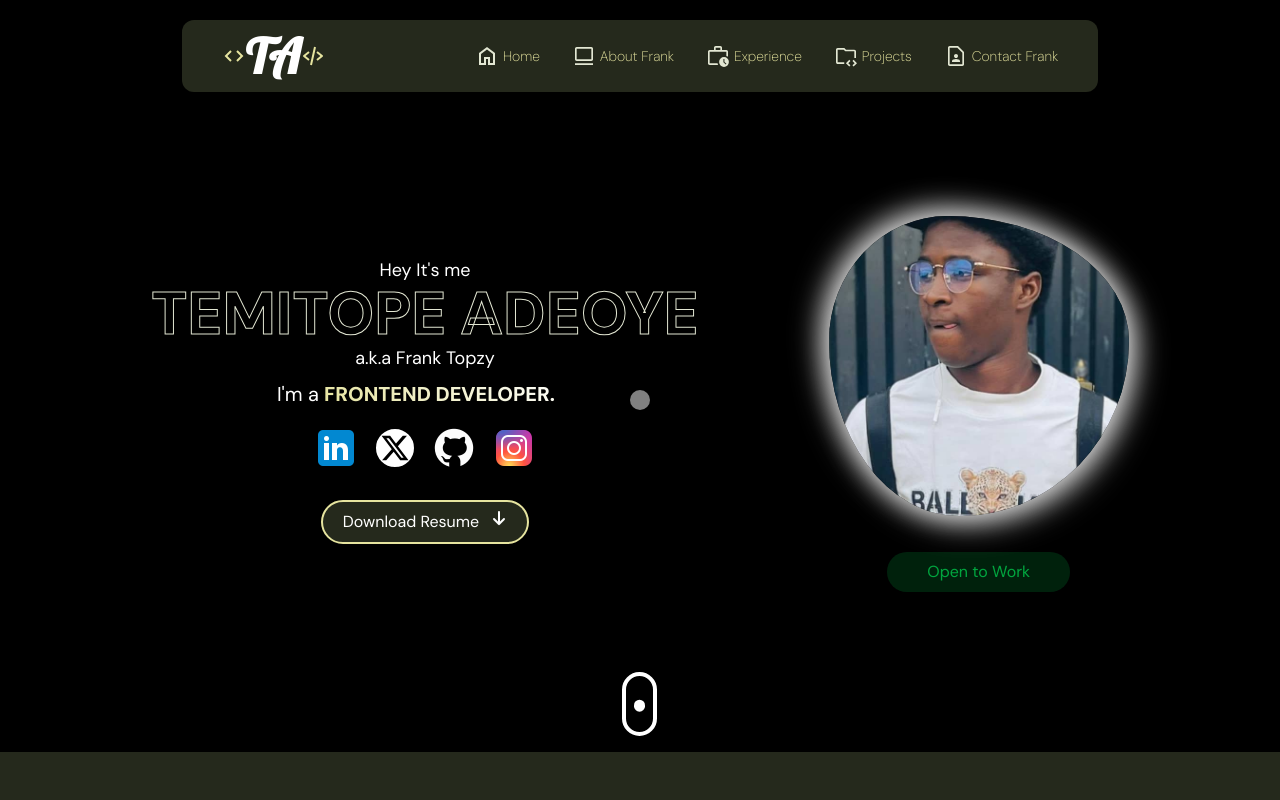
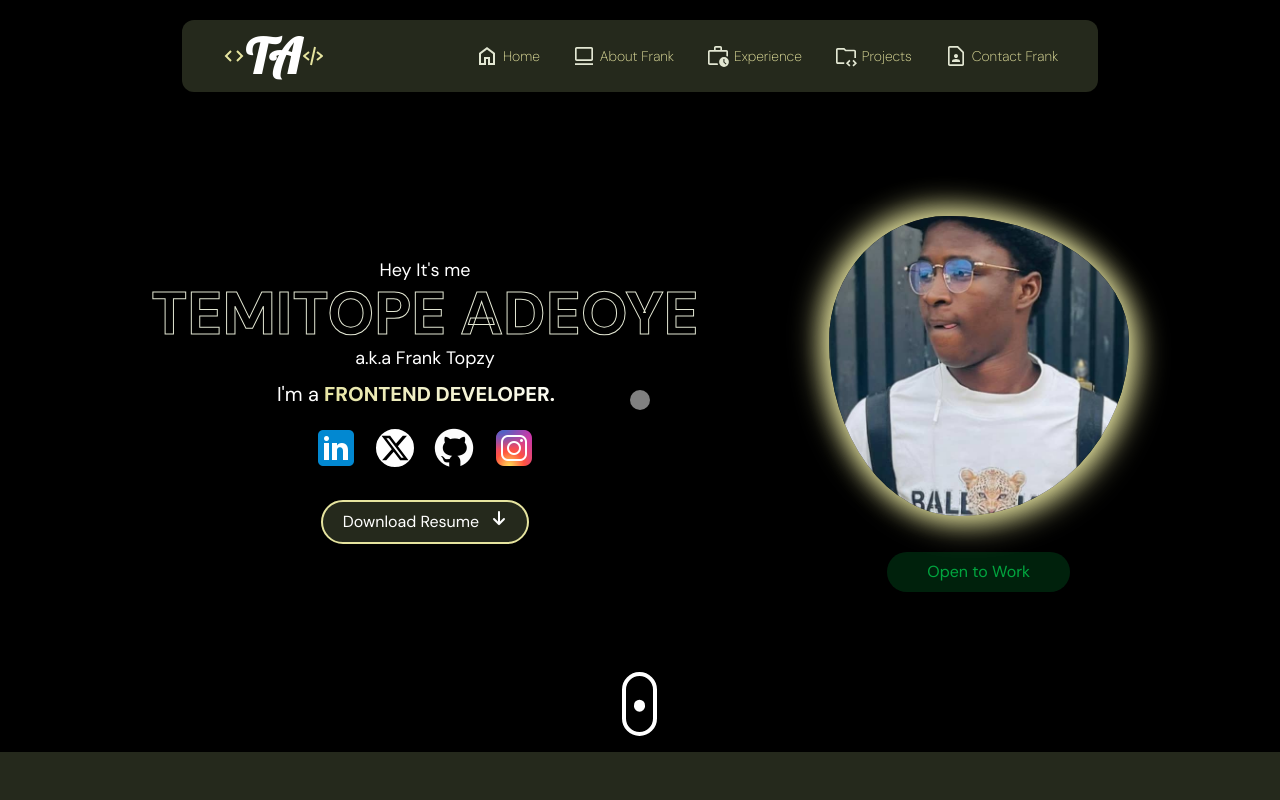
Before and after one commit to FrankTopzy/My-Portfolio, a React (Vite) app in the folder frontend/: page / in a window 1280 px wide. Shown: the top 800 px of the page. Built offline with nearby package versions, Linux system fonts and the light colour scheme.

Commit message:
A new box shadow style added

```diff
--- a/frontend/src/Homepage/HeroSection/hero.module.css
+++ b/frontend/src/Homepage/HeroSection/hero.module.css
@@ -1,6 +1,6 @@
 .blobImg {
   animation: blob 40s ease-in-out infinite forwards;
-  box-shadow: 7px 7px 30px rgba(255, 255, 255, 0.8), -7px -7px 30px rgba(255, 255, 255, 0.8);
+  box-shadow: 7px 7px 30px #E6E49F, -7px -7px 30px #E6E49F;
 }
 
 @keyframes blob {
```
